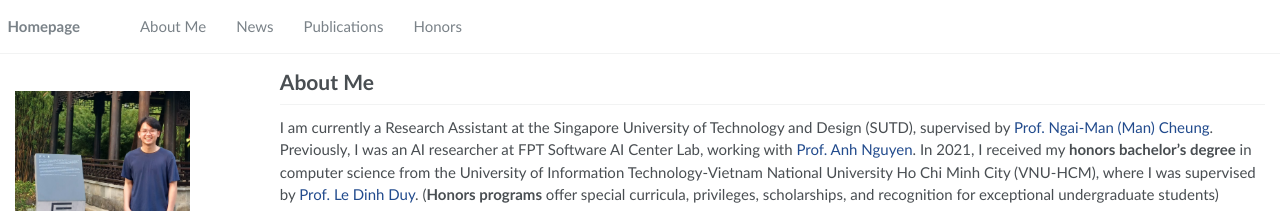
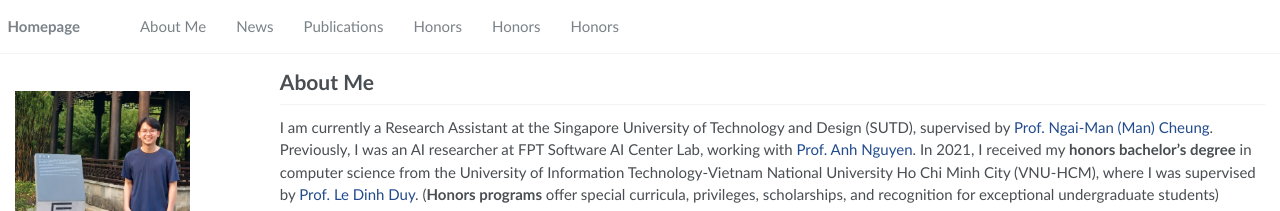
Before and after one commit to vovantuan1999a/tuanvovan, a Jekyll site: the page built from _pages/about.md, in a window 1280 px wide. Shown: the top 211 px of the page. Built offline with Jekyll 4.4.1, drawn with Linux system fonts in a browser that asks for light colours; nearby versions of some CDN libraries; some web fonts are replaced; a style sheet for code colours, icons or effects is not loaded.

Commit message:
update 4

```diff
--- a/_data/navigation.yml
+++ b/_data/navigation.yml
@@ -11,3 +11,9 @@ main:
 
   - title: "Honors"
     url: "/tuanvovan/#honors"
+
+  - title: "Honors"
+    url: "/tuanvovan/#academic"
+
+  - title: "Honors"
+    url: "/tuanvovan/#experience"
```
